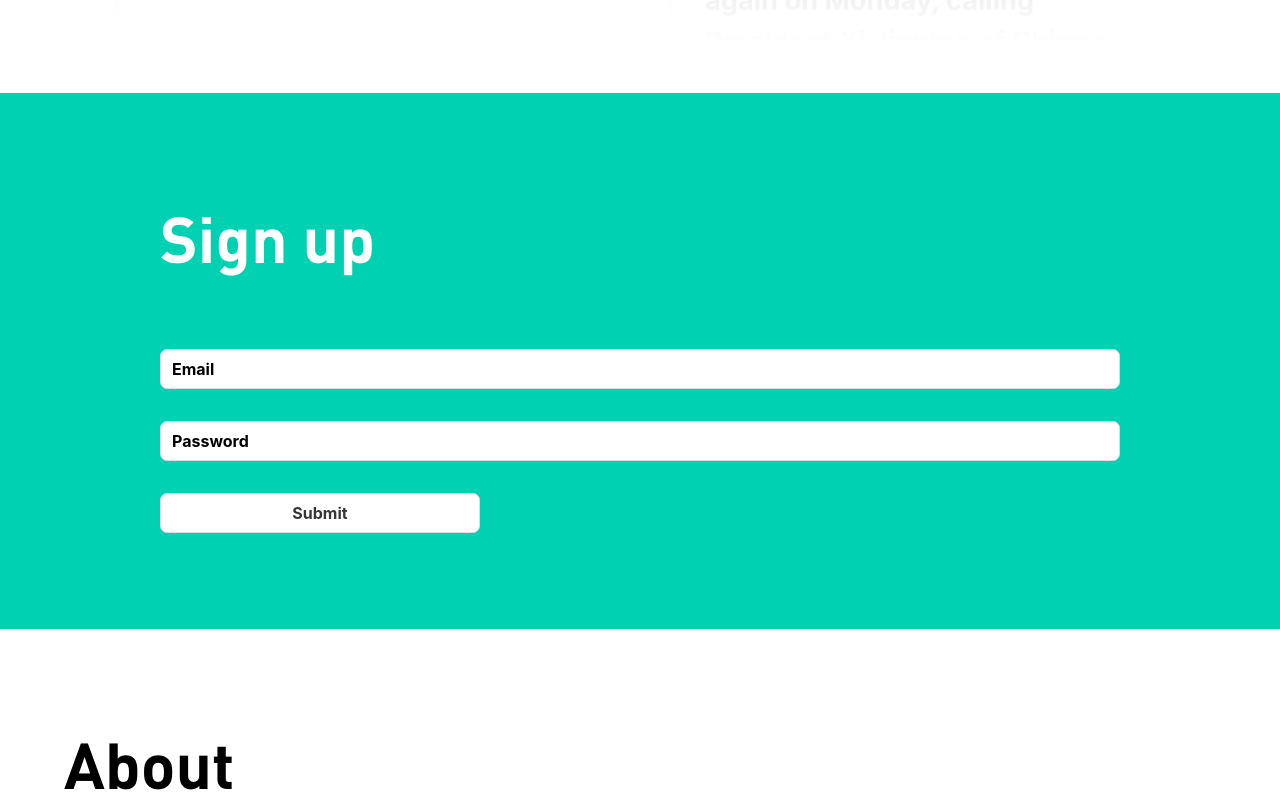
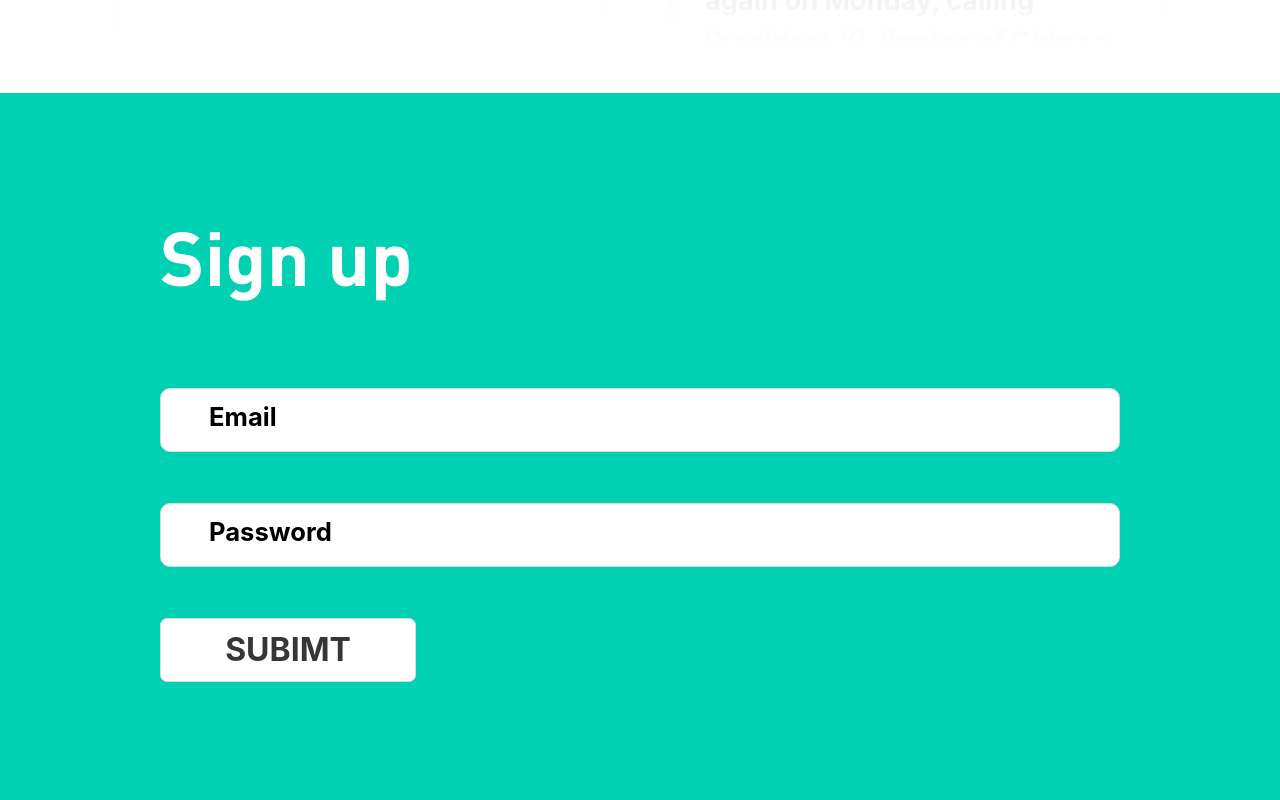
Before and after one commit to anmicius0/main, a React (Create React App) app: page / in a window 1280 px wide. Shown: the part 2460-3260 px from the top of the page. Built offline with nearby package versions, Linux system fonts and the light colour scheme.

Commit message:
finish signup page

```diff
--- a/src/App.css
+++ b/src/App.css
@@ -186,54 +186,53 @@ h3 {
   color: #ffffff;
 }
 
-.signup-page {
+#signup-page {
   padding: 2em;
 }
 
-.signup-page h2 {
+#signup-page h2 {
   color: #ffffff;
   text-align: start;
   margin: 1em 0 !important;
 }
 
-.signup-page .container {
+#signup-page .container {
   margin-bottom: 4em;
 }
 
-.signup-page .container input {
+#signup-page .container input {
   margin-bottom: 2em;
-  border-radius: 7px;
+  border-radius: 10px;
+  height: 3em;
   width: 75vw;
+  padding-left: 1.5em;
   font-weight: 700;
 }
 
-.signup-page .container input::-webkit-input-placeholder {
-  width: 75vw;
+#signup-page .container input::-webkit-input-placeholder {
   font-weight: 700;
   color: #000000;
 }
 
-.signup-page .container input:-ms-input-placeholder {
-  width: 75vw;
+#signup-page .container input:-ms-input-placeholder {
   font-weight: 700;
   color: #000000;
 }
 
-.signup-page .container input::-ms-input-placeholder {
-  width: 75vw;
+#signup-page .container input::-ms-input-placeholder {
   font-weight: 700;
   color: #000000;
 }
 
-.signup-page .container input::placeholder {
-  width: 75vw;
+#signup-page .container input::placeholder {
   font-weight: 700;
   color: #000000;
 }
 
-.signup-page .container .button {
+#signup-page .container .button {
   border-radius: 7px;
   font-weight: 700;
+  padding: 0;
   width: 25vw;
 }
 
@@ -371,6 +370,37 @@ h3 {
     font-size: 1.2em;
     background: #ffffff;
   }
+  #signup-page {
+    height: 97vh;
+  }
+  #signup-page h2 {
+    font-size: 4.7em !important;
+  }
+  #signup-page .container {
+    margin-bottom: 0em;
+  }
+  #signup-page .container input {
+    height: 4em;
+    margin-bottom: 3.2em;
+    padding-left: 3em;
+  }
+  #signup-page .container input::-webkit-input-placeholder {
+    font-size: 1.6em;
+  }
+  #signup-page .container input:-ms-input-placeholder {
+    font-size: 1.6em;
+  }
+  #signup-page .container input::-ms-input-placeholder {
+    font-size: 1.6em;
+  }
+  #signup-page .container input::placeholder {
+    font-size: 1.6em;
+  }
+  #signup-page .container .button {
+    height: 2em;
+    width: 8em;
+    font-size: 2em;
+  }
   .about p {
     font-size: 1.7em;
   }
--- a/src/App.scss
+++ b/src/App.scss
@@ -215,7 +215,7 @@ h3 {
 //*******************************************************************
 //  Signup                                                         //
 //*******************************************************************
-.signup-page {
+#signup-page {
   padding: 2em;
 
   h2 {
@@ -229,13 +229,14 @@ h3 {
 
     input {
       margin-bottom: 2em;
-      border-radius: 7px;
+      border-radius: 10px;
+      height: 3em;
       width: 75vw;
+      padding-left: 1.5em;
       font-weight: 700;
     }
 
     input::placeholder {
-      width: 75vw;
       font-weight: 700;
       color: #000000;
     }
@@ -243,6 +244,7 @@ h3 {
     .button {
       border-radius: 7px;
       font-weight: 700;
+      padding: 0;
       width: 25vw;
     }
   }
@@ -410,6 +412,34 @@ h3 {
     }
   }
 
+  #signup-page {
+    height: 97vh;
+
+    h2 {
+      font-size: 4.7em !important;
+    }
+
+    .container {
+      margin-bottom: 0em;
+
+      input {
+        height: 4em;
+        margin-bottom: 3.2em;
+        padding-left: 3em;
+      }
+
+      input::placeholder {
+        font-size: 1.6em;
+      }
+
+      .button {
+        height: 2em;
+        width: 8em;
+        font-size: 2em;
+      }
+    }
+  }
+
   .about {
     p {
       font-size: 1.7em;
--- a/src/component/Signup.js
+++ b/src/component/Signup.js
@@ -2,7 +2,7 @@ import React from "react";
 
 const Signup = () => {
   return (
-    <div className={"hero is-primary signup-page"}>
+    <div className={"hero is-primary"} id="signup-page">
       <div className={"container"}>
         <h2>Sign up</h2>
         <div className={"field"}>
@@ -23,7 +23,7 @@ const Signup = () => {
             ></input>
           </div>
           <div className={"control"}>
-            <button className={"button"}>Submit</button>
+            <button className={"button"}>SUBIMT</button>
           </div>
         </div>
       </div>
```
Also changed, not shown: 1 other file (tests, documents, lock files or other folders).
